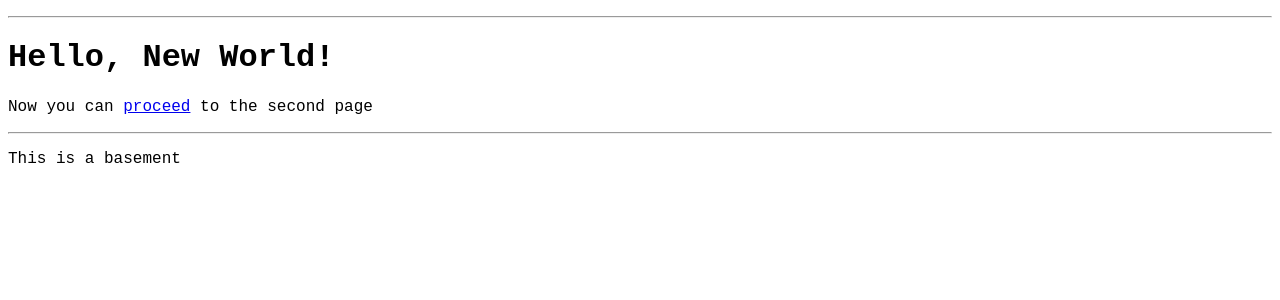
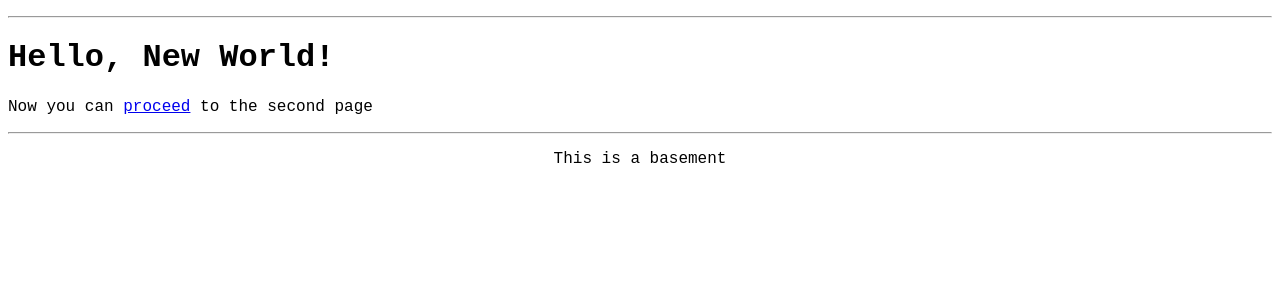
Before and after one commit to DmityV/hello_project_sutd, a Django app: page / in a window 1280 px wide. Shown: the part 34-334 px from the top of the page. Run offline with Django 4.2, Linux system fonts and the light colour scheme.

Commit message:
change footer

```diff
--- a/hello_project/static_hello/css/style.css
+++ b/hello_project/static_hello/css/style.css
@@ -6,3 +6,7 @@
     color: blue;
     font-style: italic;
 }
+
+footer p {
+    text-align: center;
+}
--- a/hello_project/templates/includes/footer.html
+++ b/hello_project/templates/includes/footer.html
@@ -1,3 +1,3 @@
-<footer>
+<footer class='footer'>
     <p>This is a basement</p>
 </footer>
```
